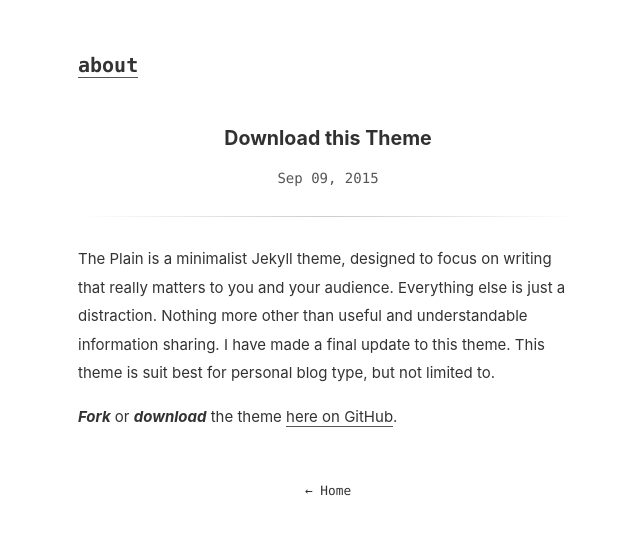
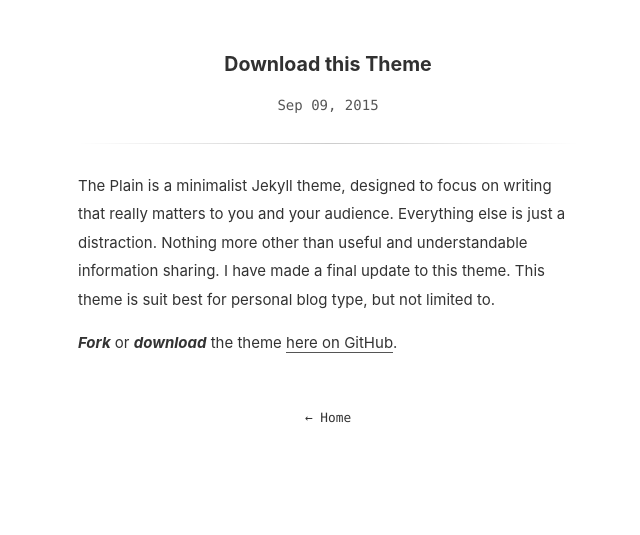
Before and after one commit to utopianami/blog_template, a Jekyll site: the page built from _posts/2015-09-09-download-this-theme.md, in a window 1280 px wide. Shown: the top 535 px of the page, without its empty margins (312-952 px from the left). Built offline with Jekyll 4.4.1, drawn with Linux system fonts in a browser that asks for light colours.

Commit message:
fix bug main.html <-> default.html

```diff
--- a/_layouts/default.html
+++ b/_layouts/default.html
@@ -11,11 +11,6 @@
 	</head>
 
 	<body>
-		<div class="top" style="max-width: 500px; font-size: 1.25rem; margin: 20px auto 50px auto; font-weight: bold; font-family: Consolas, monaco, monospace;">
-			<a href="https://utopianami.github.io/about">about</a>
-		</div>
-
-		<!-- {% include header.html %} -->
 
 		<div id="content">
 			{{ content }}
--- a/_layouts/main.html
+++ b/_layouts/main.html
@@ -11,6 +11,11 @@
 	</head>
 
 	<body>
+		<div class="top" style="max-width: 500px; font-size: 1.25rem; margin: 20px auto 50px auto; font-weight: bold; font-family: Consolas, monaco, monospace;">
+			<a href="https://utopianami.github.io/about">about</a>
+		</div>
+
+		<!-- {% include header.html %} -->
 
 		<div id="content">
 			{{ content }}
```
